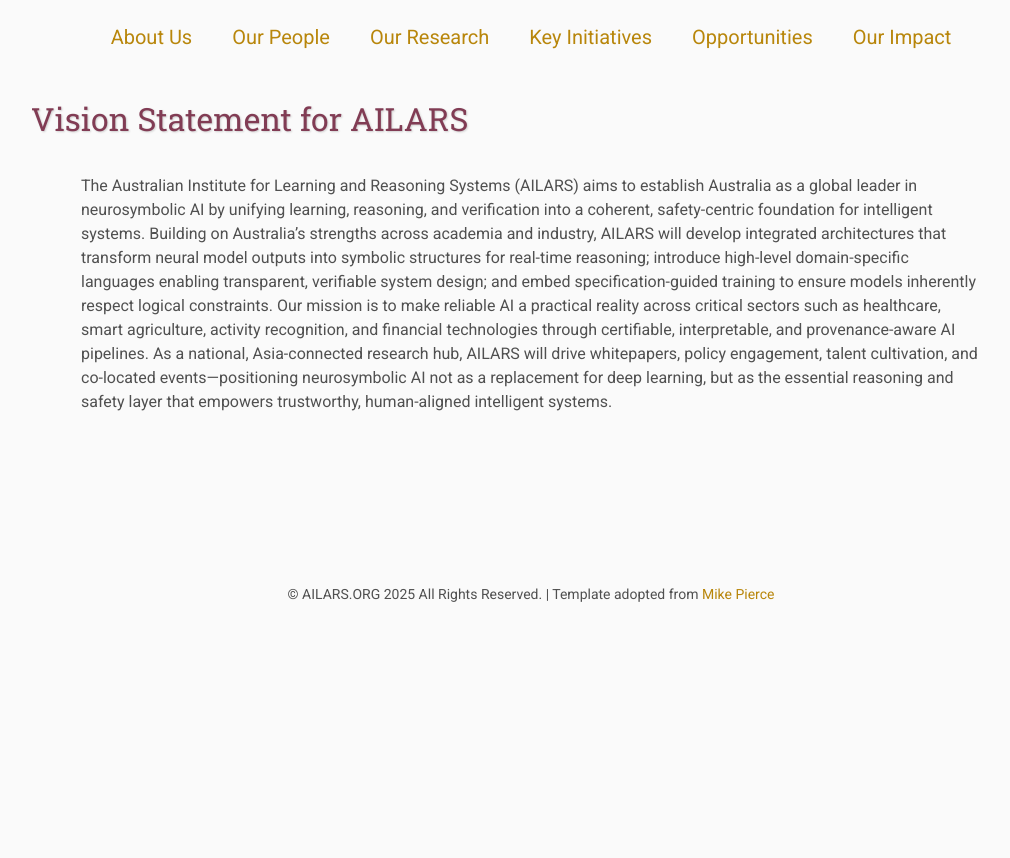
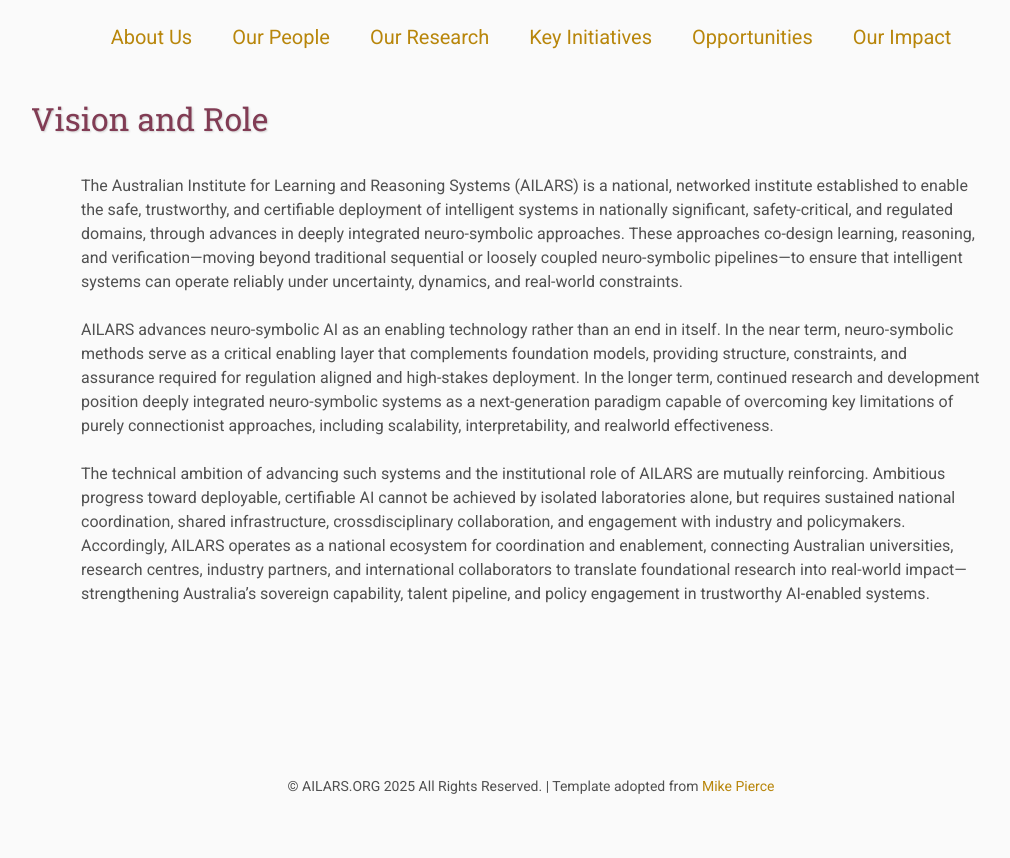
Before and after one commit to ITSEG-MQ/website-ailars, a Jekyll site: the page built from index.html, in a window 1280 px wide. Shown: the part 360-1218 px from the top of the page, without its empty margins (109-1119 px from the left). Built offline with Jekyll 4.4.1, drawn with Linux system fonts in a browser that asks for light colours; before the commit the page ends 1026 px from its top, so only the background shows below that.

Commit message:
Revise vision statement for AILARS
Updated the vision statement to reflect AILARS' role in advancing neuro-symbolic AI and its importance in safety-critical domains.

```diff
--- a/index.html
+++ b/index.html
@@ -10,8 +10,16 @@ h2 {
 }
 </style>
 
-<h2>Vision Statement for AILARS</h2>
+<h2>Vision and Role</h2>
 
 <p>
-The Australian Institute for Learning and Reasoning Systems (AILARS) aims to establish Australia as a global leader in neurosymbolic AI by unifying learning, reasoning, and verification into a coherent, safety-centric foundation for intelligent systems. Building on Australia’s strengths across academia and industry, AILARS will develop integrated architectures that transform neural model outputs into symbolic structures for real-time reasoning; introduce high-level domain-specific languages enabling transparent, verifiable system design; and embed specification-guided training to ensure models inherently respect logical constraints. Our mission is to make reliable AI a practical reality across critical sectors such as healthcare, smart agriculture, activity recognition, and financial technologies through certifiable, interpretable, and provenance-aware AI pipelines. As a national, Asia-connected research hub, AILARS will drive whitepapers, policy engagement, talent cultivation, and co-located events—positioning neurosymbolic AI not as a replacement for deep learning, but as the essential reasoning and safety layer that empowers trustworthy, human-aligned intelligent systems.
+The Australian Institute for Learning and Reasoning Systems (AILARS) is a national, networked institute established to enable the safe, trustworthy, and certifiable deployment of intelligent systems in nationally significant, safety-critical, and regulated domains, through advances in deeply integrated neuro-symbolic approaches. These approaches co-design learning, reasoning, and verification—moving beyond traditional sequential or loosely coupled neuro-symbolic pipelines—to ensure that intelligent systems can operate reliably under uncertainty, dynamics, and real-world constraints.
 </p>
+
+<p>
+AILARS advances neuro-symbolic AI as an enabling technology rather than an end in itself. In the near term, neuro-symbolic methods serve as a critical enabling layer that complements foundation models, providing structure, constraints, and assurance required for regulation aligned and high-stakes deployment. In the longer term, continued research and development position deeply integrated neuro-symbolic systems as a next-generation paradigm capable of overcoming key limitations of purely connectionist approaches, including scalability, interpretability, and realworld effectiveness.
+</p>
+
+<p>
+The technical ambition of advancing such systems and the institutional role of AILARS are mutually reinforcing. Ambitious progress toward deployable, certifiable AI cannot be achieved by isolated laboratories alone, but requires sustained national coordination, shared infrastructure, crossdisciplinary collaboration, and engagement with industry and policymakers. Accordingly, AILARS operates as a national ecosystem for coordination and enablement, connecting Australian universities, research centres, industry partners, and international collaborators to translate foundational research into real-world impact—strengthening Australia’s sovereign capability, talent pipeline, and policy engagement in trustworthy AI-enabled systems.
+</p>
```
